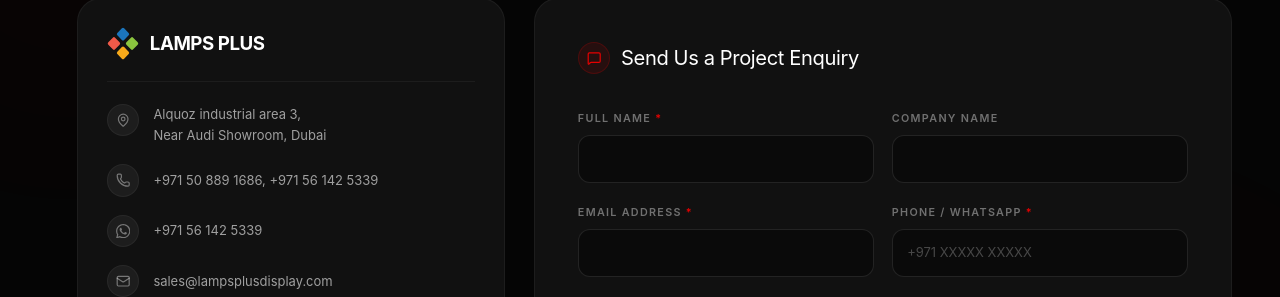
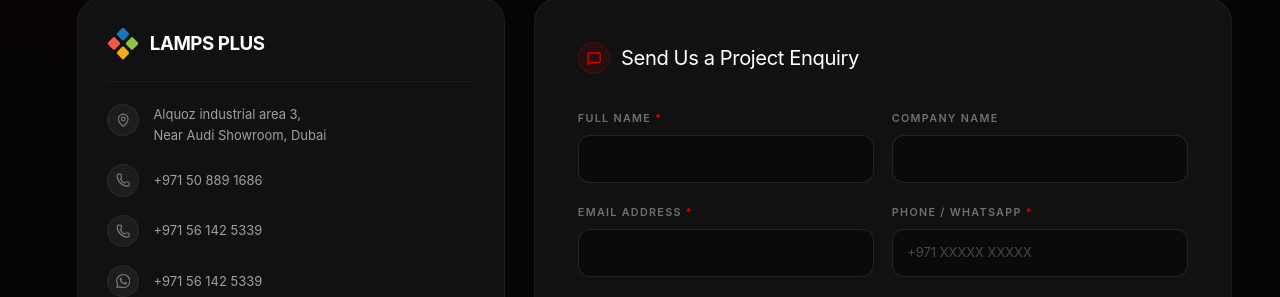
Before and after one commit to clouddtechteam/lampsdisplay, a Next.js app: page / in a window 1280 px wide. Shown: the part 9976-10273 px from the top of the page. Built offline with nearby package versions, Linux system fonts and the light colour scheme; no server answers.

Commit message:
Fix: split phone numbers into two separate callable tel: links

```diff
--- a/components/sections/contact.tsx
+++ b/components/sections/contact.tsx
@@ -197,7 +197,16 @@
                     <Phone className="w-4 h-4 text-white/40 group-hover:text-[#E60000] transition-colors" />
                   </div>
                   <span className="font-sans text-[0.9rem] text-white/60 group-hover:text-white/90 transition-colors">
-                    +971 50 889 1686, +971 56 142 5339
+                    +971 50 889 1686
+                  </span>
+                </a>
+
+                <a href="tel:+971561425339" className="flex items-center gap-4 group">
+                  <div className="w-9 h-9 rounded-full bg-white/5 border border-white/5 flex items-center justify-center shrink-0 group-hover:bg-[#E60000]/10 group-hover:border-[#E60000]/30 transition-all">
+                    <Phone className="w-4 h-4 text-white/40 group-hover:text-[#E60000] transition-colors" />
+                  </div>
+                  <span className="font-sans text-[0.9rem] text-white/60 group-hover:text-white/90 transition-colors">
+                    +971 56 142 5339
                   </span>
                 </a>
 
```
